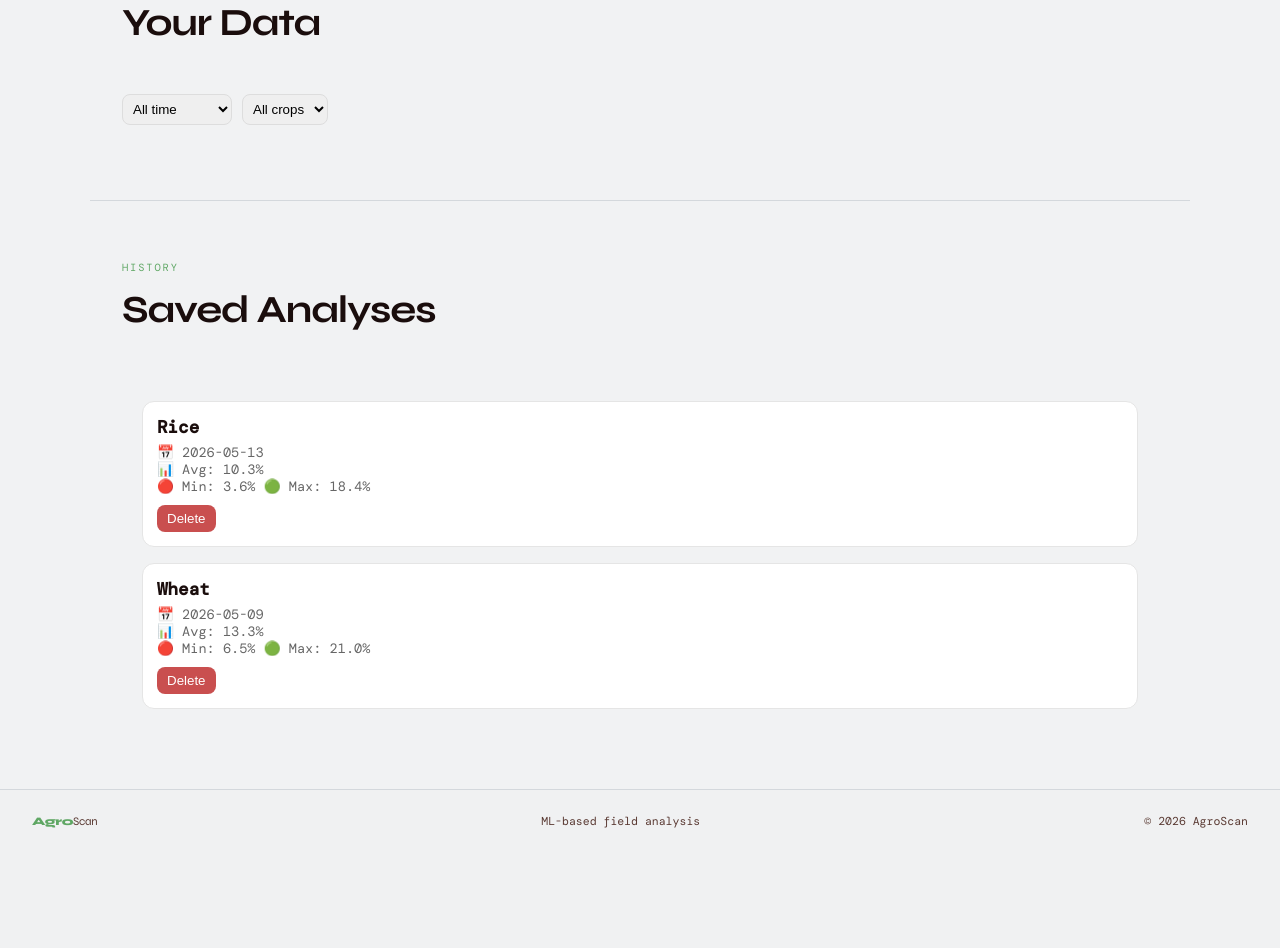
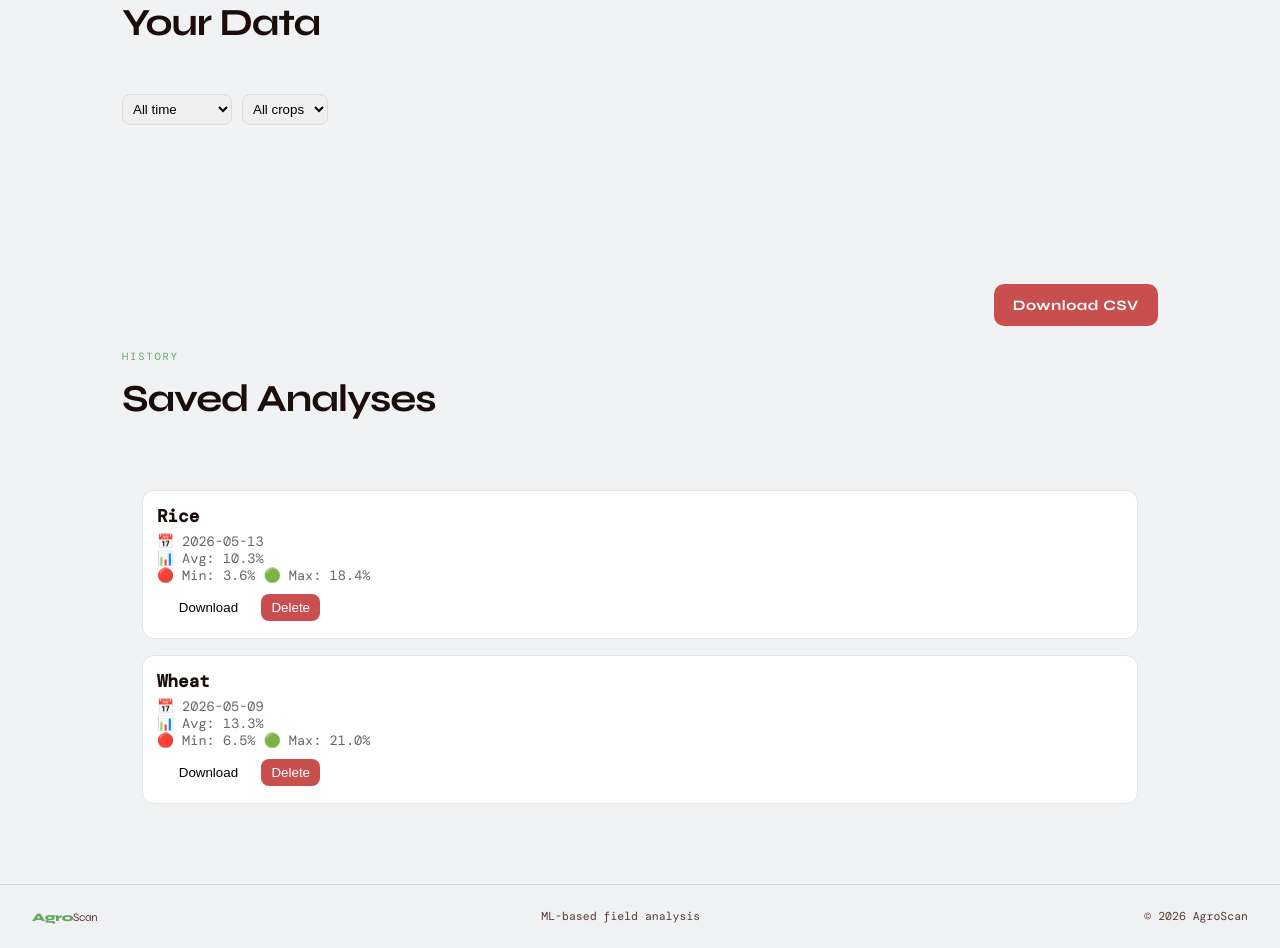
Before and after one commit to mbreitenhuber/soil_health_monitoring, a FastAPI app: page /personal_dashboard in a window 1280 px wide. Shown: the part 494-1442 px from the top of the page. Before the commit the page ends 1322 px from the top, so only its background shows below. Run offline with FastAPI, Linux system fonts and the light colour scheme; data comes from the database, SQL or seed files in the repository; some web fonts are replaced.

Commit message:
Integrated Download Function into the personal dashboard as CSV file

```diff
--- a/backend/main.py
+++ b/backend/main.py
@@ -45,18 +45,47 @@ def init_db():
     conn = sqlite3.connect(DB_PATH)
     c = conn.cursor()
 
+    # Tabelle erstellen
     c.execute("""
     CREATE TABLE IF NOT EXISTS analyses (
         id INTEGER PRIMARY KEY AUTOINCREMENT,
+
         date TEXT,
+        crop TEXT,
+
+        field_name TEXT,
+        notes TEXT,
+        location_name TEXT,
+
         polygon TEXT,
+
         avg_value REAL,
         min_value REAL,
         max_value REAL,
+
         zones TEXT,
-        crop TEXT
+
+        created_at TEXT
     )
     """)
+
+    # Fehlende Spalten ergänzen (für bestehende DB)
+    existing_columns = [
+        row[1]
+        for row in c.execute("PRAGMA table_info(analyses)")
+    ]
+
+    if "field_name" not in existing_columns:
+        c.execute("ALTER TABLE analyses ADD COLUMN field_name TEXT")
+
+    if "notes" not in existing_columns:
+        c.execute("ALTER TABLE analyses ADD COLUMN notes TEXT")
+
+    if "location_name" not in existing_columns:
+        c.execute("ALTER TABLE analyses ADD COLUMN location_name TEXT")
+
+    if "created_at" not in existing_columns:
+        c.execute("ALTER TABLE analyses ADD COLUMN created_at TEXT")
 
     conn.commit()
     conn.close()
@@ -269,24 +298,29 @@ async def how_to(request: Request, lang: str = Cookie(default="en")):
 async def pers_dash(request: Request, lang: str = Cookie(default="en")):
 
     conn = sqlite3.connect(DB_PATH)
+    conn.row_factory = sqlite3.Row
     c = conn.cursor()
+
     c.execute("SELECT * FROM analyses ORDER BY id DESC")
     rows = c.fetchall()
     conn.close()
 
-    analyses = [
-        {
-            "id": r[0],
-            "date": r[1],
-            "polygon": json.loads(r[2]),
-            "avg_value": r[3],
-            "min_value": r[4],
-            "max_value": r[5],
-            "zones": json.loads(r[6]),
-            "crop": r[7] if len(r) > 7 else None
-        }
-        for r in rows
-    ]
+    analyses = []
+    for r in rows:
+        analyses.append({
+            "id": r["id"],
+            "date": r["date"],
+            "crop": r["crop"],
+            "field_name": r["field_name"],
+            "notes": r["notes"],
+            "location_name": r["location_name"],
+            "polygon": json.loads(r["polygon"]) if r["polygon"] else [],
+            "avg_value": r["avg_value"] or 0,
+            "min_value": r["min_value"] or 0,
+            "max_value": r["max_value"] or 0,
+            "zones": json.loads(r["zones"]) if r["zones"] else [],
+            "created_at": r["created_at"],
+        })
 
     return templates.TemplateResponse("pages/pers_dash.html", ctx(
         request, "pers_dash", lang,
@@ -344,12 +378,19 @@ class PredictionResponse(BaseModel):
 
 class SaveRequest(BaseModel):
     date: str
+
+    crop: str | None = None
+    field_name: str | None = None
+    notes: str | None = None
+    location_name: str | None = None
+
     polygon: List[Coordinate]
+
     avg_value: float
     min_value: float
     max_value: float
+
     zones: list
-    crop: str | None = None
 
 
 def _pick_utm_epsg(lat: float, lng: float) -> int:
@@ -574,16 +615,36 @@ def save_analysis(req: SaveRequest):
     c = conn.cursor()
 
     c.execute("""
-        INSERT INTO analyses (date, polygon, avg_value, min_value, max_value, zones, crop)
-        VALUES (?, ?, ?, ?, ?, ?, ?)
+        INSERT INTO analyses (
+            date,
+            crop,
+            field_name,
+            notes,
+            location_name,
+            polygon,
+            avg_value,
+            min_value,
+            max_value,
+            zones,
+            created_at
+        )
+        VALUES (?, ?, ?, ?, ?, ?, ?, ?, ?, ?, ?)
     """, (
         req.date,
+        req.crop,
+        req.field_name,
+        req.notes,
+        req.location_name,
+
         json.dumps([p.dict() for p in req.polygon]),
+
         req.avg_value,
         req.min_value,
         req.max_value,
+
         json.dumps(req.zones),
-        req.crop
+
+        datetime.now().isoformat()
     ))
 
     conn.commit()
@@ -605,12 +666,20 @@ def get_analyses():
         {
             "id": r[0],
             "date": r[1],
-            "polygon": json.loads(r[2]),
-            "avg_value": r[3],
-            "min_value": r[4],
-            "max_value": r[5],
-            "zones": json.loads(r[6]),
-            "crop": r[7] if len(r) > 7 else None
+            "crop": r[2],
+            "field_name": r[3],
+            "notes": r[4],
+            "location_name": r[5],
+
+            "polygon": json.loads(r[6]),
+
+            "avg_value": r[7],
+            "min_value": r[8],
+            "max_value": r[9],
+
+            "zones": json.loads(r[10]),
+
+            "created_at": r[11]
         }
         for r in rows
     ]
@@ -625,3 +694,134 @@ def delete_analysis(id: int):
     conn.close()
 
     return {"status": "deleted"}
+
+# ══════════════════════════════════════════════════════
+# Download data function
+# ══════════════════════════════════════════════════════
+
+import csv
+from io import StringIO
+import json
+
+def _analysis_to_csv(analyses: list[dict]) -> str:
+    output = StringIO()
+    writer = csv.writer(output, delimiter=";")
+
+    writer.writerow([
+        "ID",
+        "Date",
+        "Crop",
+        "Field Name",
+        "Location",
+        "Notes",
+        "Avg (%)",
+        "Min (%)",
+        "Max (%)",
+        "Polygon Points",
+        "Zones Count",
+        "Created At"
+    ])
+
+    for a in analyses:
+
+        polygon = a.get("polygon") or []
+        zones = a.get("zones") or []
+
+        # SAFE guards (verhindert Internal Server Error)
+        poly_len = len(polygon) if isinstance(polygon, list) else 0
+        zone_len = len(zones) if isinstance(zones, list) else 0
+
+        writer.writerow([
+            a.get("id"),
+            a.get("date"),
+            a.get("crop"),
+            a.get("field_name"),
+            a.get("location_name"),
+            a.get("notes"),
+            round(a.get("avg_value", 0) * 100, 1),
+            round(a.get("min_value", 0) * 100, 1),
+            round(a.get("max_value", 0) * 100, 1),
+            poly_len,
+            zone_len,
+            a.get("created_at")
+        ])
+
+    output.seek(0)
+    return output.getvalue()
+
+from fastapi.responses import Response
+import sqlite3
+import json
+
+@app.get("/api/analyses/{id}/csv")
+def download_single_csv(id: int):
+    conn = sqlite3.connect(DB_PATH)
+    c = conn.cursor()
+
+    c.execute("SELECT * FROM analyses WHERE id = ?", (id,))
+    r = c.fetchone()
+    conn.close()
+
+    if not r:
+        return {"error": "not found"}
+
+    analysis = {
+        "id": r[0],
+        "date": r[1],
+        "crop": r[2],
+        "field_name": r[3],
+        "notes": r[4],
+        "location_name": r[5],
+        "polygon": json.loads(r[6]) if r[6] else [],
+        "avg_value": r[7],
+        "min_value": r[8],
+        "max_value": r[9],
+        "zones": json.loads(r[10]) if r[10] else [],
+        "created_at": r[11]
+    }
+
+    csv_data = _analysis_to_csv([analysis])
+
+    return Response(
+        content=csv_data,
+        media_type="text/csv",
+        headers={
+            "Content-Disposition": f"attachment; filename=analysis_{id}.csv"
+        }
+    )
+
+@app.get("/api/analyses/csv")
+def download_all_csv():
+    conn = sqlite3.connect(DB_PATH)
+    c = conn.cursor()
+
+    c.execute("SELECT * FROM analyses ORDER BY id DESC")
+    rows = c.fetchall()
+    conn.close()
+
+    analyses = []
+    for r in rows:
+        analyses.append({
+            "id": r[0],
+            "date": r[1],
+            "crop": r[2],
+            "field_name": r[3],
+            "notes": r[4],
+            "location_name": r[5],
+            "polygon": json.loads(r[6]) if r[6] else [],
+            "avg_value": r[7],
+            "min_value": r[8],
+            "max_value": r[9],
+            "zones": json.loads(r[10]) if r[10] else [],
+            "created_at": r[11]
+        })
+
+    csv_data = _analysis_to_csv(analyses)
+
+    return Response(
+        content=csv_data,
+        media_type="text/csv",
+        headers={
+            "Content-Disposition": "attachment; filename=all_analyses.csv"
+        }
+    )
--- a/frontend/static/css/dashboard.css
+++ b/frontend/static/css/dashboard.css
@@ -75,3 +75,47 @@
   border-radius: 8px;
   border: 1px solid #ddd;
 }
+
+/* =========================
+   Download funkction
+========================= */
+
+.dashboard-actions {
+  display: flex;
+  justify-content: flex-end;
+  margin-bottom: 1.5rem;
+  gap: 1rem;
+}
+
+.btn-primary {
+  background: #c94f4f;
+  color: white;
+  padding: 0.7rem 1rem;
+  border-radius: 10px;
+  border: none;
+  cursor: pointer;
+}
+
+.btn-secondary {
+  margin-left: 0.5rem;
+  padding: 0.5rem 0.8rem;
+  border-radius: 8px;
+  border: 1px solid rgba(255,255,255,0.2);
+  background: transparent;
+  cursor: pointer;
+}
+
+.dashboard-actions {
+  display: flex;
+  justify-content: flex-end;
+  margin-bottom: 1.5rem;
+}
+
+.btn-primary {
+  background: #C94F4F;
+  color: white;
+  border: none;
+  padding: 0.8rem 1.2rem;
+  border-radius: 10px;
+  cursor: pointer;
+}
--- a/frontend/static/js/dashboard.js
+++ b/frontend/static/js/dashboard.js
@@ -37,3 +37,28 @@ document.addEventListener("DOMContentLoaded", () => {
   });
 
 });
+
+// =====================
+// DOWNLOAD
+// =====================
+
+document.addEventListener("DOMContentLoaded", () => {
+
+  document.querySelectorAll(".download-btn").forEach(btn => {
+
+    btn.addEventListener("click", () => {
+      const id = btn.dataset.id;
+      window.open(`${API_URL}/api/analyses/${id}/csv`, "_blank");
+    });
+
+  });
+
+  const downloadAllBtn = document.getElementById("download-csv-btn");
+
+  if (downloadAllBtn) {
+    downloadAllBtn.addEventListener("click", () => {
+      window.open(`${API_URL}/api/analyses/csv`, "_blank");
+    });
+  }
+
+});
--- a/frontend/templates/pages/pers_dash.html
+++ b/frontend/templates/pages/pers_dash.html
@@ -45,10 +45,22 @@
 
   </section>
 
+  <div class="dashboard-actions">
+
+  </div>
+
   <!-- =========================
        ANALYSIS LIST
   ========================== -->
   <section class="about-section">
+
+    <div class="dashboard-actions">
+
+      <button class="btn-primary" id="download-csv-btn">
+        Download CSV
+      </button>
+
+    </div>
 
     <div class="section-eyebrow">History</div>
     <h2 class="section-title">Saved Analyses</h2>
@@ -73,6 +85,10 @@
           🔴 Min: {{ (a.min_value * 100) | round(1) }}%
           🟢 Max: {{ (a.max_value * 100) | round(1) }}%
         </div>
+
+        <button class="btn-secondary download-btn" data-id="{{ a.id }}">
+          Download
+        </button>
 
         <button class="btn-danger delete-btn" data-id="{{ a.id }}">
           Delete
```
Also changed, not shown: frontend/static/js/map.js (+17 -1 lines), frontend/templates/pages/analysis.html (+42 -4 lines).
